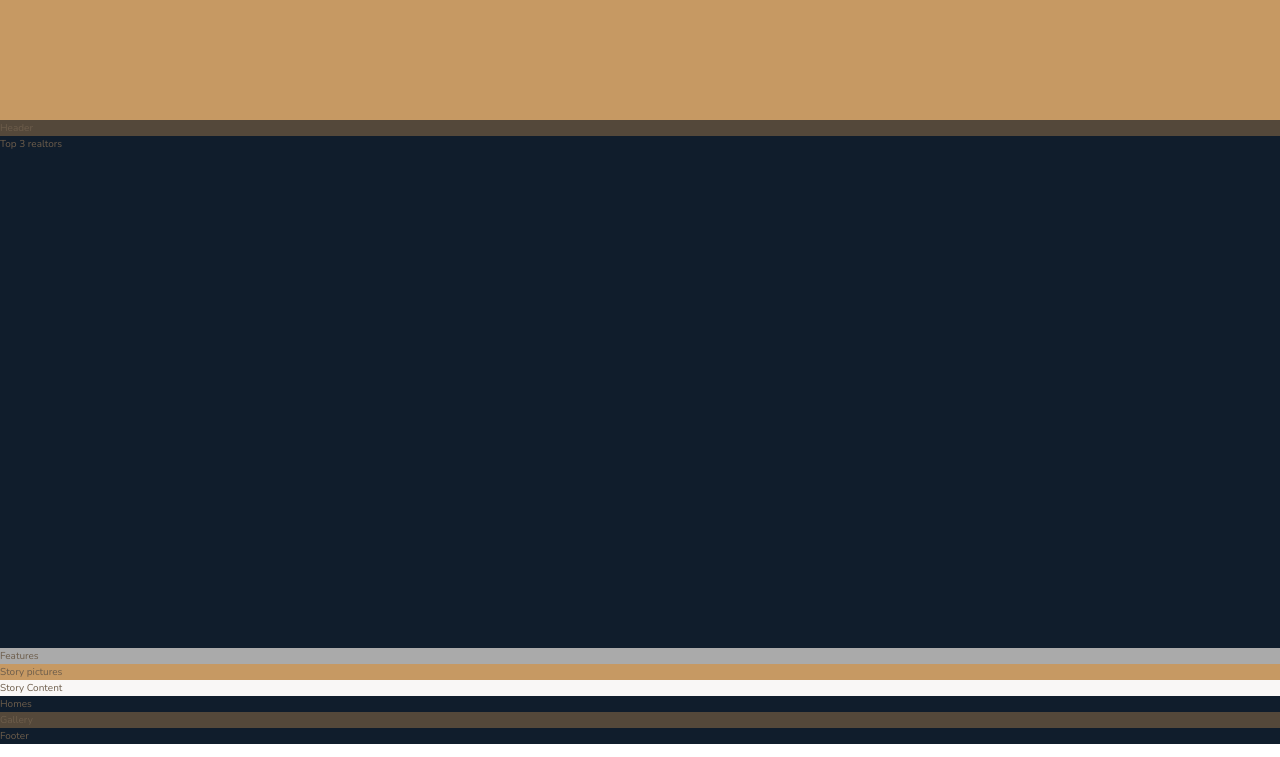
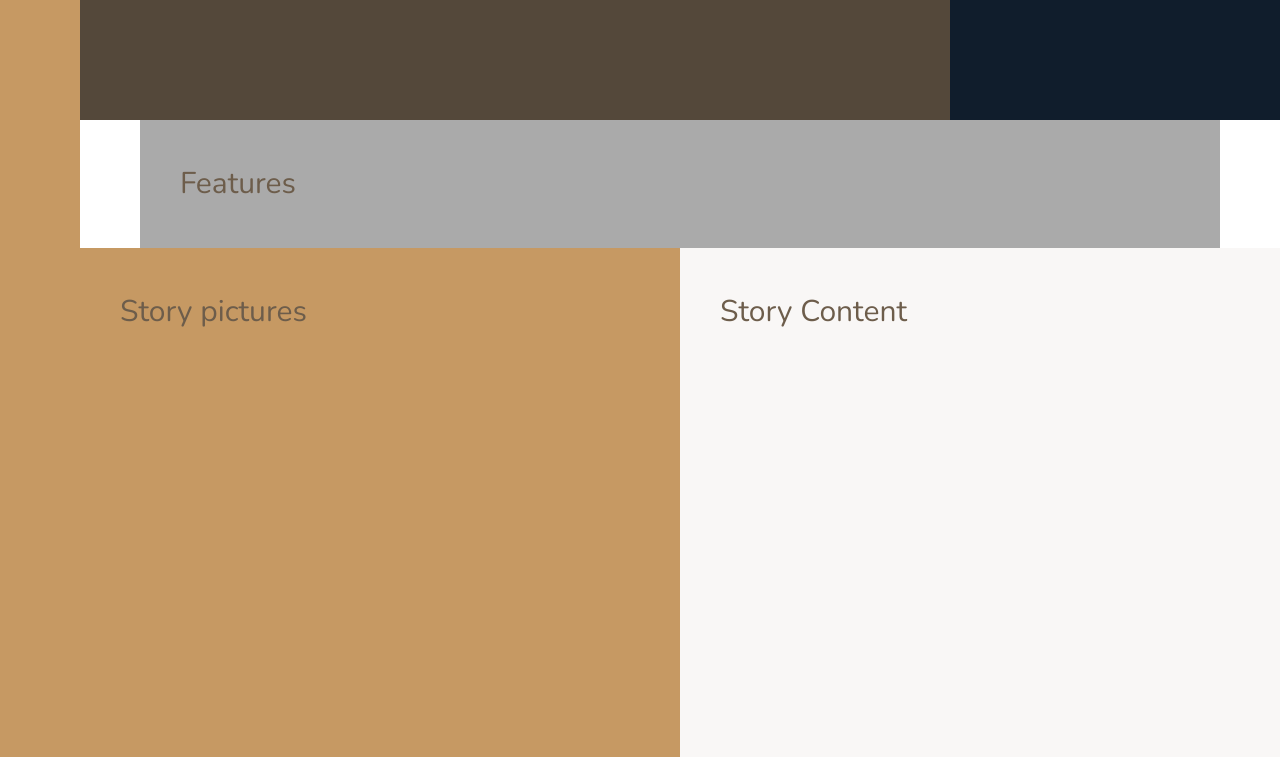
Before and after one commit to Irina-Dehtiarenko/Grid_ex-Nextel_project, a website: page index.html in a window 1280 px wide. Shown: the part 520-1277 px from the top of the page. Drawn offline with nearby package versions, Linux system fonts and the light colour scheme.

Commit message:
builded the overal layout using grid

```diff
--- a/sass/_base.scss
+++ b/sass/_base.scss
@@ -36,4 +36,14 @@ body {
 .container {
   display: grid;
   grid-template-rows: 80vh min-content 40vw repeat(3, min-content);
+  grid-template-columns:
+    [sidebar-start] 8rem [sidebar-end full-start] minmax(6rem, 1fr)
+    [center-start] repeat(8, [col-start] minmax(min-content, 14rem) [col-end])
+    [center-end] minmax(6rem, 1fr)
+    [full-end];
+
+  & > * {
+    padding: 40px;
+    font-size: 3rem;
+  }
 }
--- a/sass/_features.scss
+++ b/sass/_features.scss
@@ -1,3 +1,4 @@
 .features {
   background-color: $color-grey-light-2;
+  grid-column: center-start / center-end;
 }
--- a/sass/_footer.scss
+++ b/sass/_footer.scss
@@ -1,3 +1,4 @@
 .footer {
   background-color: $color-secondary;
+  grid-column: full-start / full-end;
 }
--- a/sass/_gallery.scss
+++ b/sass/_gallery.scss
@@ -1,3 +1,4 @@
 .gallery {
   background-color: $color-grey-dark-1;
+  grid-column: full-start / full-end;
 }
--- a/sass/_header.scss
+++ b/sass/_header.scss
@@ -1,3 +1,4 @@
 .header {
   background-color: $color-grey-dark-1;
+  grid-column: full-start / col-end 6;
 }
--- a/sass/_homes.scss
+++ b/sass/_homes.scss
@@ -1,3 +1,4 @@
 .homes {
   background-color: $color-secondary;
+  grid-column: center-start / center-end;
 }
--- a/sass/_realtors.scss
+++ b/sass/_realtors.scss
@@ -1,3 +1,4 @@
 .realtors {
   background-color: $color-secondary;
+  grid-column: col-start 7 / full-end;
 }
--- a/sass/_sidebar.scss
+++ b/sass/_sidebar.scss
@@ -1,3 +1,5 @@
 .sidebar {
   background-color: $color-primary;
+  grid-column: sidebar-start / sidebar-end;
+  grid-row: 1 / -1;
 }
--- a/sass/_story.scss
+++ b/sass/_story.scss
@@ -1,9 +1,11 @@
 .story {
   &__pictures {
     background-color: $color-primary;
+    grid-column: full-start / col-end 4;
   }
 
   &__content {
     background-color: $color-grey-light-1;
+    grid-column: col-start 5 / full-end;
   }
 }
```
Also changed, not shown: css/style.css.
